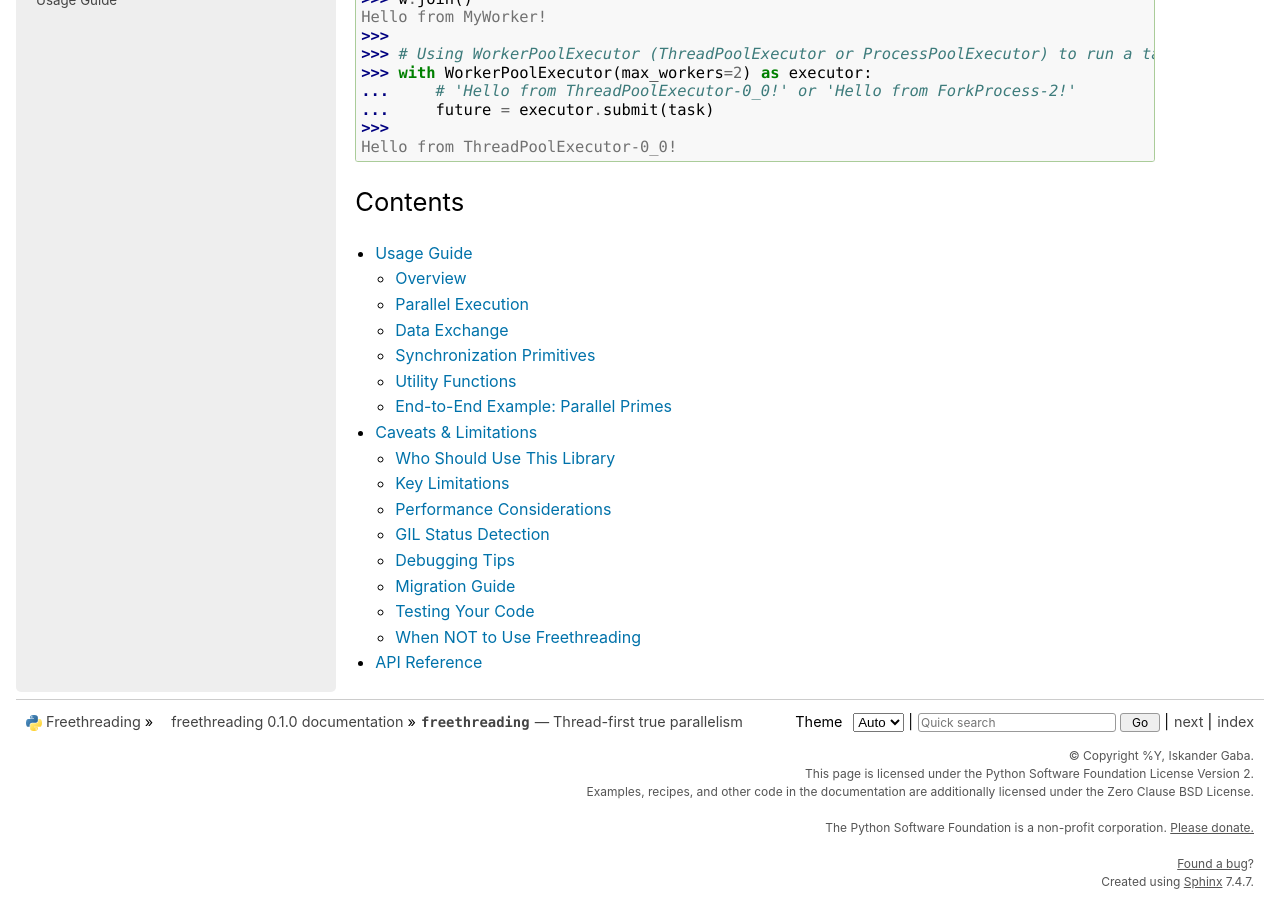
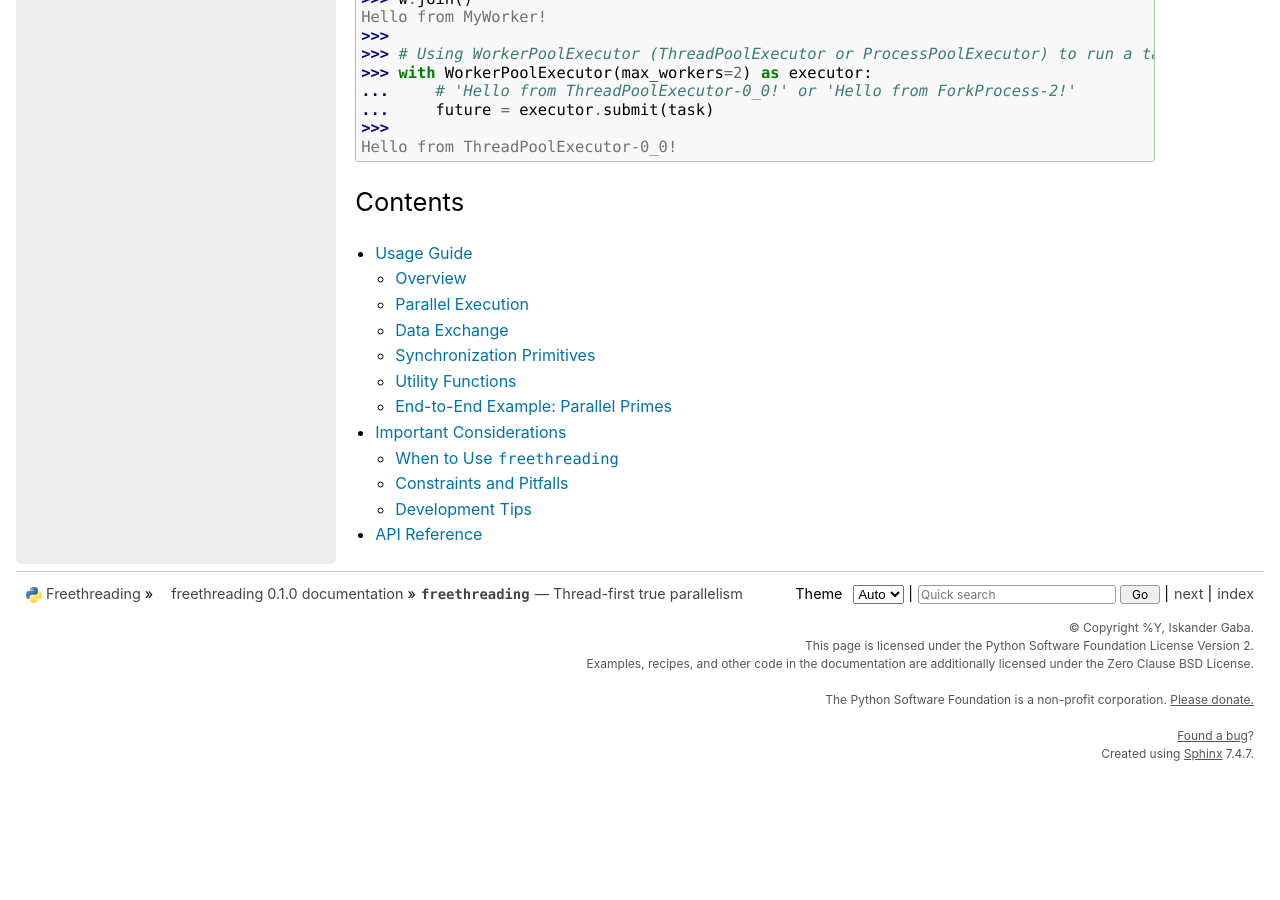
Before and after one commit to iskandergaba/freethreading, a Sphinx documentation site: the page built from docs/index.rst, in a window 1280 px wide and 900 px high, scrolled down 1974 px. Built offline with Sphinx 7.4.7, drawn with Linux system fonts in a browser that asks for light colours; pages that are not in the unit, such as notebooks, are missing from menus; after the commit the page ends 2746 px from its top, so only the background shows below that; some of the changed lines change nothing that is shown.

Commit message:
Clean the important considerations page

```diff
--- a/docs/caveats.rst
+++ /dev/null
@@ -1,300 +0,0 @@
-Caveats & Limitations
-=====================
-
-Understanding when and how to use ``freethreading`` is crucial for building reliable concurrent applications.
-
-Who Should Use This Library
-----------------------------
-
-✅ **Good fit for:**
-
-- Projects targeting both standard and free-threaded Python builds
-- CPU-bound parallel workloads that need to work across Python versions
-- Applications where you want threading's low overhead when GIL is disabled, but need multiprocessing fallback
-- Libraries that want to provide automatic optimization based on runtime
-
-❌ **Not recommended for:**
-
-- Projects that only target free-threaded Python (use :mod:`threading` directly)
-- Projects that only target standard Python (use :mod:`multiprocessing` directly)
-- Applications with complex shared state (see limitations below)
-- Real-time systems requiring predictable behavior
-- Projects needing features beyond the common subset of threading/multiprocessing
-
-
-Key Limitations
----------------
-
-Picklability Requirements
-^^^^^^^^^^^^^^^^^^^^^^^^^^
-
-Since the multiprocessing backend requires serialization, **all data passed to workers must be picklable**:
-
-.. code-block:: python
-
-   from freethreading import Worker
-
-   # ❌ BAD: Lambdas and local functions aren't picklable
-   worker = Worker(target=lambda x: x * 2, args=(5,))
-
-   # ✅ GOOD: Module-level functions are picklable
-   def double(x):
-       return x * 2
-
-   worker = Worker(target=double, args=(5,))
-
-The library will warn you at runtime when it detects non-picklable arguments:
-
-.. code-block:: python
-
-   RuntimeWarning: Arguments may not be picklable: Can't pickle <lambda>
-   This will cause issues with multiprocessing backend.
-   Use module-level functions instead of lambdas.
-
-
-Limited Feature Set
-^^^^^^^^^^^^^^^^^^^
-
-Only features available in **both** :mod:`threading` and :mod:`multiprocessing` are exposed:
-
-**Included:**
-
-- Basic synchronization: Lock, RLock, Semaphore, BoundedSemaphore
-- Coordination: Event, Barrier, Condition
-- Communication: Queue, SimpleQueue
-- Workers: Thread/Process with common interface
-- Utilities: active_count, enumerate, current_worker, get_ident
-
-**Not included:**
-
-- Thread-local/process-local storage
-- Thread/process pooling (use :class:`~freethreading.WorkerPoolExecutor` instead)
-- Manager objects (multiprocessing-specific)
-- Shared memory types (multiprocessing-specific)
-- Timers (threading-specific)
-- Thread-specific setters (setprofile, settrace)
-
-
-Performance Considerations
---------------------------
-
-Startup Overhead
-^^^^^^^^^^^^^^^^
-
-Process creation (multiprocessing) has **significant overhead** compared to threads:
-
-.. code-block:: python
-
-   # With GIL disabled (threading): microseconds
-   # With GIL enabled (multiprocessing): milliseconds
-
-   # Bad: Creating many short-lived workers
-   for i in range(1000):
-       w = Worker(target=small_task)
-       w.start()
-       w.join()
-
-   # Better: Use WorkerPoolExecutor for many tasks
-   from freethreading import WorkerPoolExecutor
-
-   with WorkerPoolExecutor(max_workers=4) as executor:
-       executor.map(small_task, range(1000))
-
-
-SimpleQueue Limitations
-^^^^^^^^^^^^^^^^^^^^^^^
-
-:class:`~freethreading.SimpleQueue` has behavioral differences:
-
-- In **threading** mode: Supports ``block`` and ``timeout`` parameters
-- In **multiprocessing** mode: Always blocks (parameters ignored with warning)
-
-.. code-block:: python
-
-   from freethreading import SimpleQueue
-
-   sq = SimpleQueue()
-
-   # This works in threading mode but warns in multiprocessing mode
-   sq.put("item", block=False, timeout=1)
-
-
-GIL Status Detection
---------------------
-
-The library checks GIL status at **import time**:
-
-.. code-block:: python
-
-   import freethreading
-
-   # Backend is determined once, at import
-   # Changing sys._is_gil_enabled() after import has no effect
-
-This means:
-
-- Backend selection is consistent throughout application lifetime
-- No runtime overhead checking GIL status repeatedly
-- Can't switch backends dynamically
-
-
-Debugging Tips
---------------
-
-Identifying Backend Issues
-^^^^^^^^^^^^^^^^^^^^^^^^^^
-
-When debugging, check which backend is active:
-
-.. code-block:: python
-
-   import freethreading
-
-   print(f"Backend: {freethreading.get_backend()}")
-
-Force a specific backend for testing:
-
-.. code-block:: python
-
-   # Test with multiprocessing behavior
-   import sys
-   sys._is_gil_enabled = lambda: True  # Must be done before import
-
-   import freethreading
-   # Now uses multiprocessing backend
-
-
-Common Pitfalls
-^^^^^^^^^^^^^^^
-
-1. **Shared State**
-
-   .. code-block:: python
-
-      # ❌ BAD: Global state won't work with multiprocessing
-      counter = 0
-
-      def increment():
-          global counter
-          counter += 1
-
-      # ✅ GOOD: Use Queue or Manager
-      from freethreading import Queue
-
-      q = Queue()
-
-      def increment(q):
-          current = q.get()
-          q.put(current + 1)
-
-2. **Resource Cleanup**
-
-   .. code-block:: python
-
-      # ❌ BAD: Resources might not be cleaned up
-      worker = Worker(target=task)
-      worker.start()
-      # ... program exits without join()
-
-      # ✅ GOOD: Always join workers
-      worker = Worker(target=task)
-      worker.start()
-      try:
-          worker.join()
-      finally:
-          # cleanup
-
-3. **Daemon Workers**
-
-   .. code-block:: python
-
-      # Daemon workers are killed at program exit
-      # Don't use for critical work
-
-      worker = Worker(target=important_task, daemon=True)
-      worker.start()
-      # May not complete if program exits
-
-
-Migration Guide
----------------
-
-From threading
-^^^^^^^^^^^^^^
-
-.. code-block:: python
-
-   # Before
-   import threading
-
-   lock = threading.Lock()
-   thread = threading.Thread(target=func)
-
-   # After
-   import freethreading
-
-   lock = freethreading.Lock()
-   thread = freethreading.Worker(target=func)
-
-From multiprocessing
-^^^^^^^^^^^^^^^^^^^^
-
-.. code-block:: python
-
-   # Before
-   import multiprocessing
-
-   lock = multiprocessing.Lock()
-   process = multiprocessing.Process(target=func)
-
-   # After
-   import freethreading
-
-   lock = freethreading.Lock()
-   process = freethreading.Worker(target=func)
-
-
-Testing Your Code
------------------
-
-Test both backends:
-
-.. code-block:: python
-
-   # test_myapp.py
-   import pytest
-   import sys
-
-   @pytest.fixture(params=['threading', 'multiprocessing'])
-   def backend(request, monkeypatch):
-       if request.param == 'threading':
-           monkeypatch.setattr(sys, '_is_gil_enabled', lambda: False)
-       else:
-           monkeypatch.setattr(sys, '_is_gil_enabled', lambda: True)
-
-       # Clear module cache to re-import with new GIL status
-       if 'freethreading' in sys.modules:
-           del sys.modules['freethreading']
-
-       import freethreading
-       return freethreading
-
-   def test_my_feature(backend):
-       # Test works with both backends
-       worker = backend.Worker(target=my_function)
-       worker.start()
-       worker.join()
-
-
-When NOT to Use Freethreading
-------------------------------
-
-Consider alternatives if:
-
-1. **You need full feature sets:** Use :mod:`threading` or :mod:`multiprocessing` directly
-2. **Performance is critical:** The abstraction has small overhead
-3. **You need shared memory:** Use :mod:`multiprocessing` with Manager/shared memory
-4. **Complex communication patterns:** Consider ``concurrent.futures`` or ``asyncio``
-5. **You need thread-local storage:** Not available in unified API
-
-**Remember:** Freethreading is about **portability** across Python builds, not replacing specialized concurrent programming patterns.
--- a/docs/conf.py
+++ b/docs/conf.py
@@ -26,6 +26,7 @@
 
 intersphinx_mapping = {
     "python": ("https://docs.python.org/3", None),
+    "pytest": ("https://docs.pytest.org/en/stable", None),
 }
 
 # Options for AutoAPI
--- /dev/null
+++ b/docs/considerations.rst
@@ -0,0 +1,212 @@
+Important Considerations
+========================
+
+Before using :mod:`freethreading`, it is important to understand when it is the right choice and what to watch out for.
+
+When to Use ``freethreading``
+-----------------------------
+
+:mod:`freethreading` solves a specific problem: achieving true parallel execution across both standard and
+free-threaded Python builds with one codebase. However, this portability comes at the cost of a reduced feature set and
+constraints on how workers share data. With that in mind, :mod:`freethreading` works well for:
+
+- Projects targeting both standard and free-threaded Python builds
+- Projects whose needs fall within the common feature set of :mod:`threading` and :mod:`multiprocessing`
+- Computationally intensive code that benefits from true parallelism on standard Python builds, with the
+  added advantage of :mod:`threading`'s lower overhead on free-threaded builds
+
+For anything else, :mod:`threading` or :mod:`multiprocessing` are likely better choices. If a project already relies on
+backend-specific features like shared memory or thread-local storage, then the choice is either to use the
+corresponding backend or to adapt the code to the common feature set of both.
+
+
+Constraints and Pitfalls
+------------------------
+
+In addition to general concurrency pitfalls like proper resource cleanup and daemon behavior, :mod:`freethreading` has
+a few of its own that stem from supporting consistent behavior across both :mod:`threading` and :mod:`multiprocessing`
+backends.
+
+Picklability Requirement
+^^^^^^^^^^^^^^^^^^^^^^^^
+
+Since the :mod:`multiprocessing` backend requires serialization, data passed to workers must be `picklable
+<https://docs.python.org/3/library/pickle.html>`_. The library validates this at :class:`~freethreading.Worker`
+creation time, ensuring code works consistently regardless of which backend is active. Here's a quick example:
+
+.. code-block:: pycon
+
+   >>> from freethreading import Worker
+   >>>
+   >>> # This raises ValueError - lambdas aren't picklable
+   >>> worker = Worker(target=lambda x: x * 2, args=(5,))
+   Traceback (most recent call last):
+     ...
+   ValueError: Worker arguments must be picklable for compatibility with multiprocessing backend...
+
+Module-level functions are picklable and work with both backends. For instance:
+
+.. code-block:: pycon
+
+   >>> from freethreading import Worker
+   >>>
+   >>> def double(x):
+   ...     return x * 2
+   ...
+   >>> worker = Worker(target=double, args=(5,))
+   >>> worker.start()
+   >>> worker.join()
+
+
+Shared State
+^^^^^^^^^^^^
+
+Sharing state across workers through variables may produce unexpected results. Variables defined outside a worker's
+function are handled differently depending on the backend — with :mod:`multiprocessing`, each process has its own
+memory space, so changes made in one worker are not reflected in other workers. Here is an example:
+
+.. code-block:: pycon
+
+   >>> from freethreading import Worker, get_backend
+   >>>
+   >>> get_backend()
+   'multiprocessing'
+   >>>
+   >>> counter = 0
+   >>>
+   >>> def increment():
+   ...     global counter
+   ...     counter += 1
+   ...
+   >>> workers = [Worker(target=increment) for _ in range(5)]
+   >>> for w in workers:
+   ...     w.start()
+   >>> for w in workers:
+   ...     w.join()
+   >>> counter  # Still 0 with multiprocessing!
+   0
+
+:class:`~freethreading.Queue` or :class:`~freethreading.SimpleQueue` should be used instead for passing data between
+workers. Here is an example:
+
+.. code-block:: pycon
+
+   >>> from freethreading import Queue, Worker, get_backend
+   >>>
+   >>> get_backend()
+   'multiprocessing'
+   >>>
+   >>> results = Queue()
+   >>>
+   >>> def increment(results):
+   ...     results.put(1)
+   ...
+   >>> workers = [Worker(target=increment, args=(results,)) for _ in range(5)]
+   >>> for w in workers:
+   ...     w.start()
+   >>> for w in workers:
+   ...     w.join()
+   >>> total = sum(results.get() for _ in range(5))
+   >>> total
+   5
+
+
+Development Tips
+----------------
+
+:mod:`freethreading` aims for consistent behavior across backends, but understanding the underlying runtime can help
+when investigating issues and validating code. Below are a few tips that can help during development.
+
+Checking the Backend
+^^^^^^^^^^^^^^^^^^^^
+
+Knowing which parallelism backend is being used can be helpful for debugging. Here's how to check it:
+
+.. code-block:: pycon
+
+   >>> from freethreading import get_backend
+   >>>
+   >>> get_backend() # 'threading' or 'multiprocessing' depending on your Python build
+   'threading'
+
+
+Testing Both Backends
+^^^^^^^^^^^^^^^^^^^^^
+
+Testing code against both backends ensures it works regardless of which one :mod:`freethreading` selects. It is a great
+way to catch some of the pitfalls mentioned above. Here is an example of how to do this using :mod:`pytest`:
+
+.. code-block:: python
+
+   import pytest
+   import sys
+
+   @pytest.fixture(params=['threading', 'multiprocessing'])
+   def backend(request, monkeypatch):
+       if request.param == 'threading':
+           monkeypatch.setattr(sys, '_is_gil_enabled', lambda: False)
+       else:
+           monkeypatch.setattr(sys, '_is_gil_enabled', lambda: True)
+
+       # Clear module cache to re-import with new GIL status
+       if 'freethreading' in sys.modules:
+           del sys.modules['freethreading']
+
+       import freethreading
+       return freethreading
+
+   def test_worker(backend):
+       def task():
+           pass
+
+       worker = backend.Worker(target=task)
+       worker.start()
+       worker.join()
+
+And here is an equivalent example using :mod:`unittest`:
+
+.. code-block:: python
+
+   import sys
+   import unittest
+
+   class BackendTestCase(unittest.TestCase):
+       backend = None
+       original_gil_enabled = None
+
+       @classmethod
+       def setUpClass(cls):
+           cls.original_gil_enabled = getattr(sys, '_is_gil_enabled', None)
+
+           if cls.backend == 'threading':
+               sys._is_gil_enabled = lambda: False
+           else:
+               sys._is_gil_enabled = lambda: True
+
+           if 'freethreading' in sys.modules:
+               del sys.modules['freethreading']
+
+           import freethreading
+           cls.freethreading = freethreading
+
+       @classmethod
+       def tearDownClass(cls):
+           if cls.original_gil_enabled is None:
+               if hasattr(sys, '_is_gil_enabled'):
+                   delattr(sys, '_is_gil_enabled')
+           else:
+               sys._is_gil_enabled = cls.original_gil_enabled
+
+       def test_worker(self):
+           def task():
+               pass
+
+           worker = self.freethreading.Worker(target=task)
+           worker.start()
+           worker.join()
+
+   class TestThreadingBackend(BackendTestCase):
+       backend = 'threading'
+
+   class TestMultiprocessingBackend(BackendTestCase):
+       backend = 'multiprocessing'
--- a/docs/index.rst
+++ b/docs/index.rst
@@ -130,7 +130,7 @@
    :maxdepth: 2
 
    usage
-   caveats
+   considerations
    api
 
 
```
